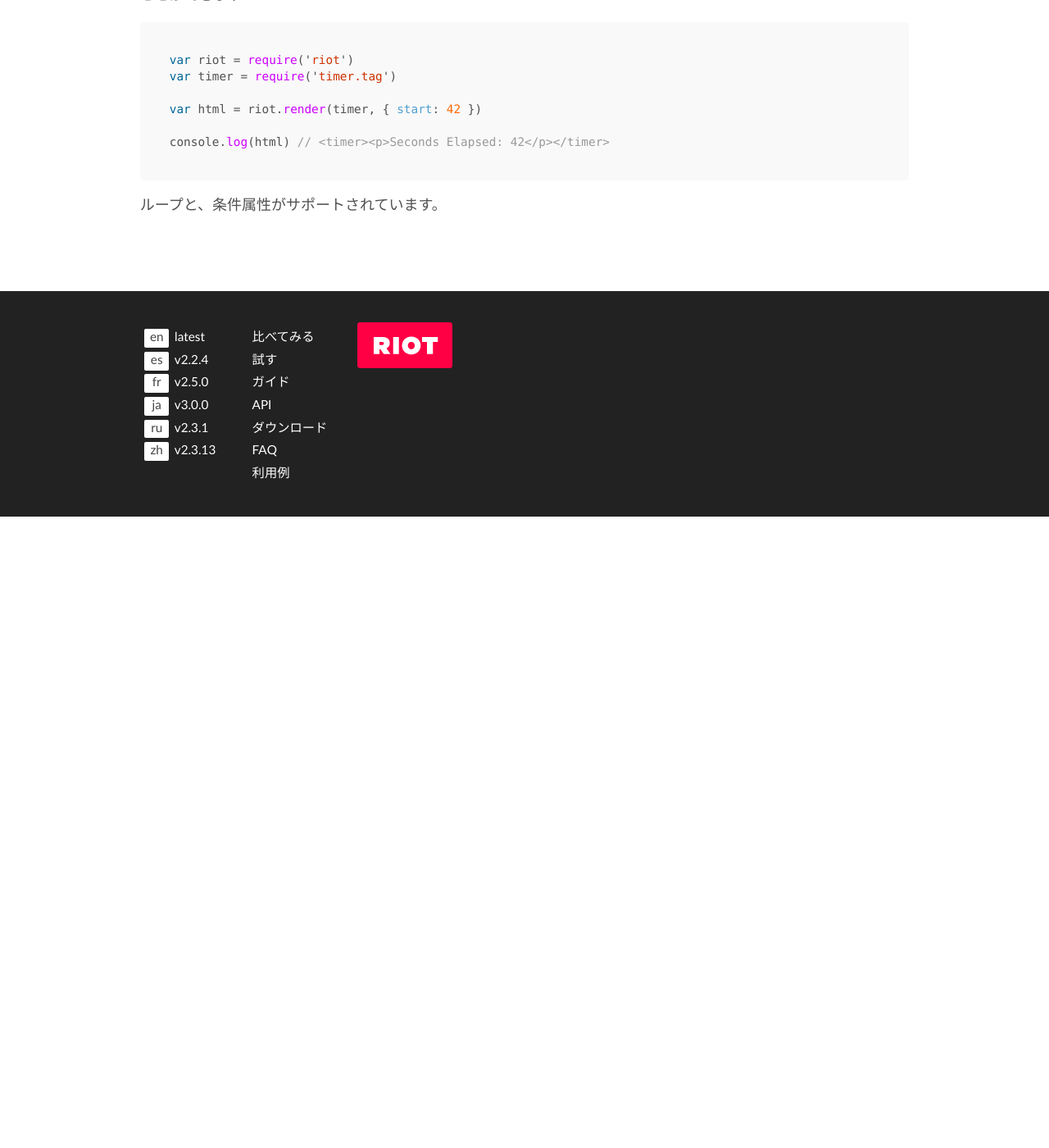
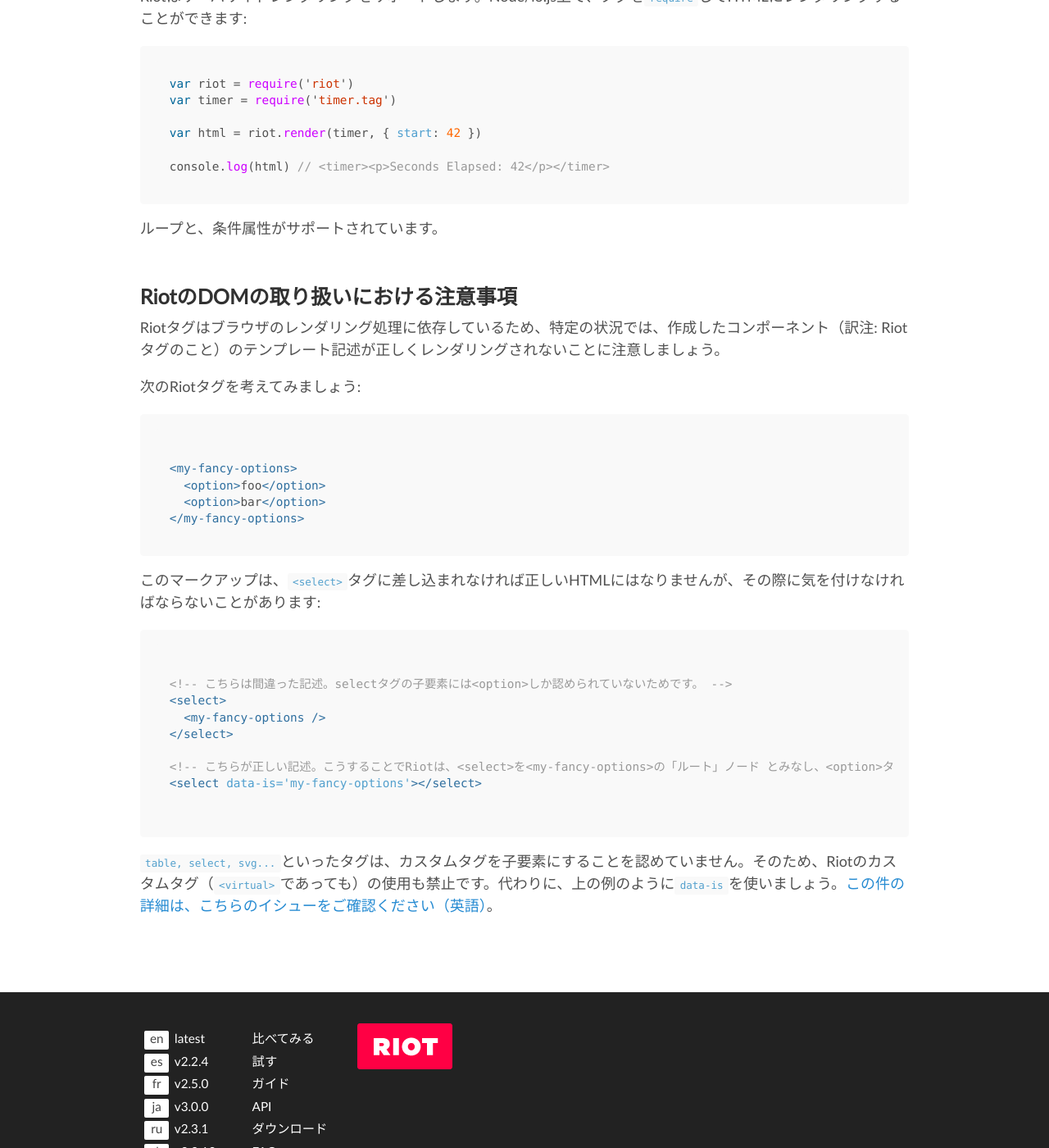
Before and after one commit to riot/riot.github.io, a Jekyll site: the page built from ja/guide/index.md, in a window 1280 px wide and 1400 px high, scrolled down 24672 px. Shown: the whole window at 82% size. Built offline with Jekyll 4.4.1, drawn with Linux system fonts in a browser that asks for light colours; nearby versions of some CDN libraries; before the commit the page ends 25302 px from its top, so only the background shows below that; some of the changed text lies outside the part shown.

Commit message:
Add: Riot DOM Caveats
1008行目の原文は"This markup is not valid if not injected in a `<select>` tag:"ですが、最後のコロンが伝えんとするニュアンス（いまからの記述は、これまでの記述を踏まえたものである）を訳出するために、原文にはない「が、その際に気を付けなければならないことがあります」を付け加えました。この用途でのコロンを日常的に使わない日本語話者には、文章で前段を受けないと唐突でちぐはぐな印象を与えると判断したためです。この説が言いたいことはまさにこの「HTMLにおける不正な子要素はRiotタグも例外ではない」であるため、ここでは原文をそのまま置き換えることより、日本語としてのわかりやすさを優先しました。

````diff
--- a/ja/guide/index.md
+++ b/ja/guide/index.md
@@ -987,3 +987,36 @@
 ```
 
 ループと、条件属性がサポートされています。
+
+
+
+## RiotのDOMの取り扱いにおける注意事項
+
+Riotタグはブラウザのレンダリング処理に依存しているため、特定の状況では、作成したコンポーネント（訳注: Riotタグのこと）のテンプレート記述が正しくレンダリングされないことに注意しましょう。
+
+
+次のRiotタグを考えてみましょう:
+
+``` html
+
+<my-fancy-options>
+  <option>foo</option>
+  <option>bar</option>
+</my-fancy-options>
+```
+
+このマークアップは、`<select>`タグに差し込まれなければ正しいHTMLにはなりませんが、その際に気を付けなければならないことがあります:
+
+``` html
+
+<!-- こちらは間違った記述。selectタグの子要素には<option>しか認められていないためです。 -->
+<select>
+  <my-fancy-options />
+</select>
+
+<!-- こちらが正しい記述。こうすることでRiotは、<select>を<my-fancy-options>の「ルート」ノード とみなし、<option>タグを出力します -->
+<select data-is='my-fancy-options'></select>
+
+```
+
+`table, select, svg...`といったタグは、カスタムタグを子要素にすることを認めていません。そのため、Riotのカスタムタグ（`<virtual>`であっても）の使用も禁止です。代わりに、上の例のように`data-is`を使いましょう。[この件の詳細は、こちらのイシューをご確認ください（英語）](https://github.com/riot/riot/issues/2206)。
````
